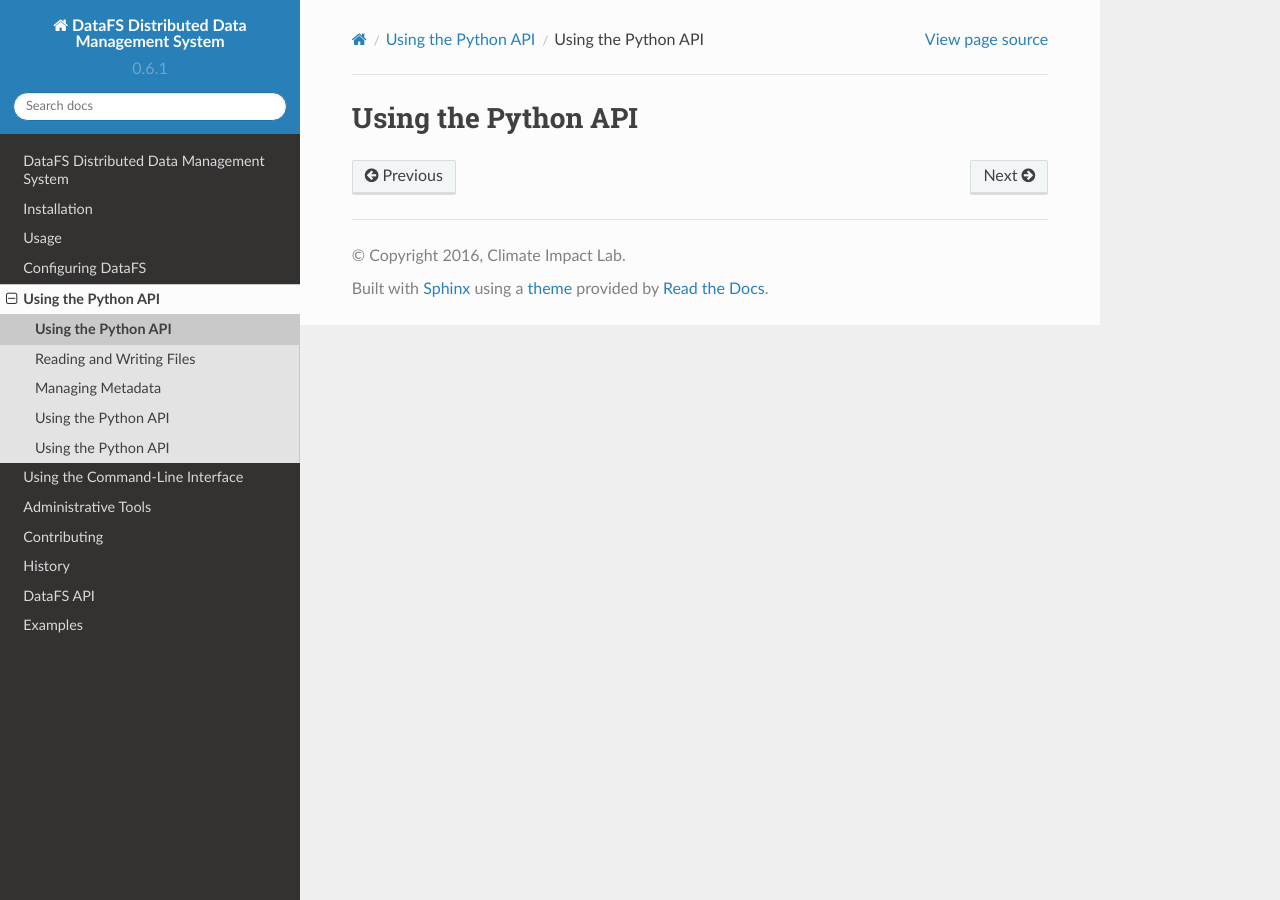
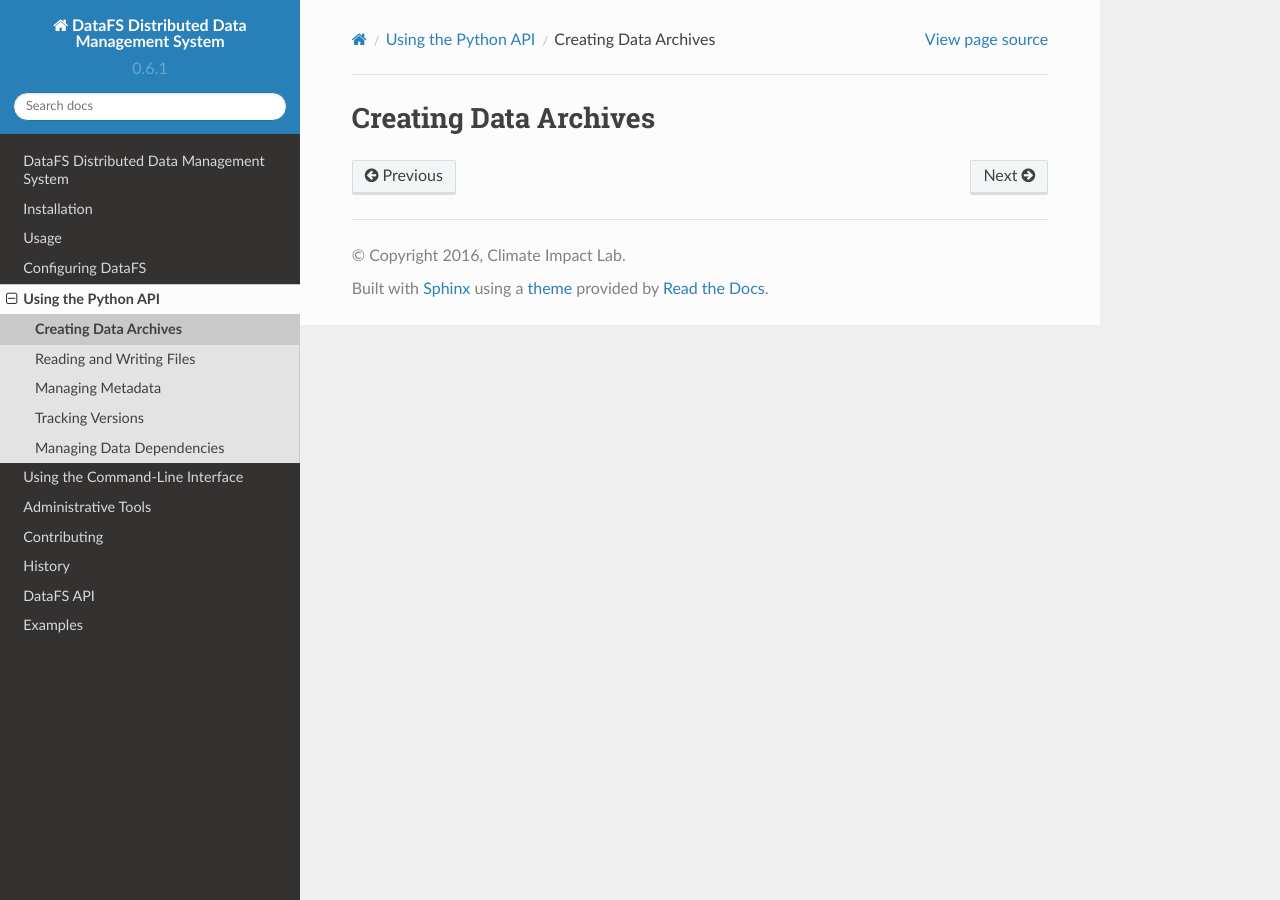
Before and after one commit to ClimateImpactLab/DataFS, a Sphinx documentation site: the page built from docs/pythonapi.creating_archives.rst, in a window 1280 px wide. Built offline with Sphinx 7.4.7 and the Read the Docs theme 2.0.0, drawn with Linux system fonts in a browser that asks for light colours; the version number is read from the project's files by our own code.

Commit message:
bug fixes in docs structure

```diff
--- a/docs/cli.creating_archives.rst
+++ b/docs/cli.creating_archives.rst
@@ -1,5 +1,5 @@
 .. _cli-creating-archives:
 
 ======================
-Creating DAta Archives
+Creating Data Archives
 ======================
--- a/docs/pythonapi.creating_archives.rst
+++ b/docs/pythonapi.creating_archives.rst
@@ -1,8 +1,5 @@
-.. _configure:
+.. _pythonapi-creating-archives:
 
-====================
-Using the Python API
-====================
-
-
-.. toctree::
+======================
+Creating Data Archives
+======================
--- a/docs/pythonapi.dependencies.rst
+++ b/docs/pythonapi.dependencies.rst
@@ -1,8 +1,5 @@
-.. _configure:
+.. _pythonapi-dependencies:
 
-====================
-Using the Python API
-====================
-
-
-.. toctree::
+==========================
+Managing Data Dependencies
+==========================
--- a/docs/pythonapi.versioning.rst
+++ b/docs/pythonapi.versioning.rst
@@ -1,8 +1,5 @@
-.. _configure:
+.. _pythonapi-versioning:
 
-====================
-Using the Python API
-====================
-
-
-.. toctree::
+=================
+Tracking Versions
+=================
```
